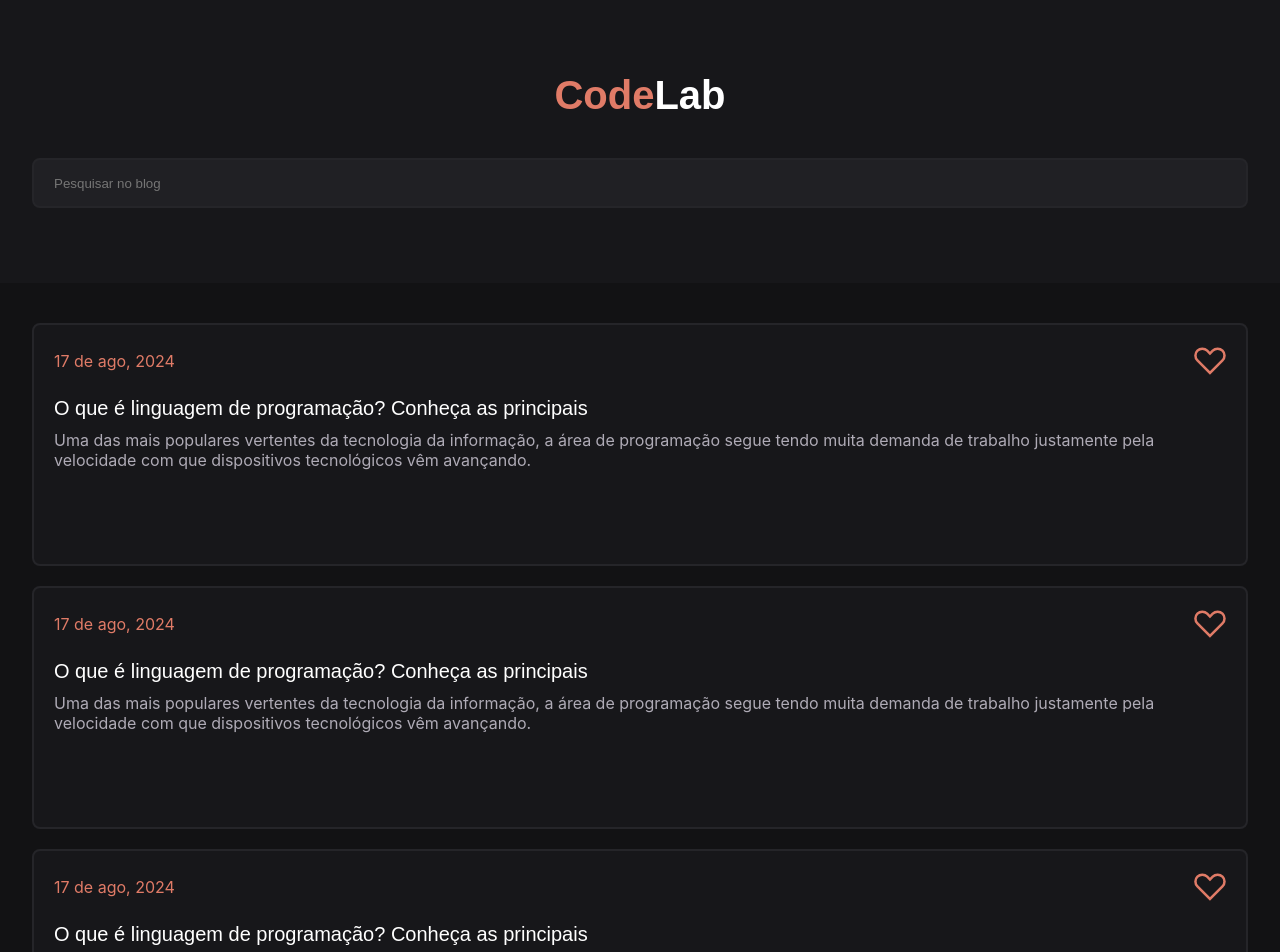
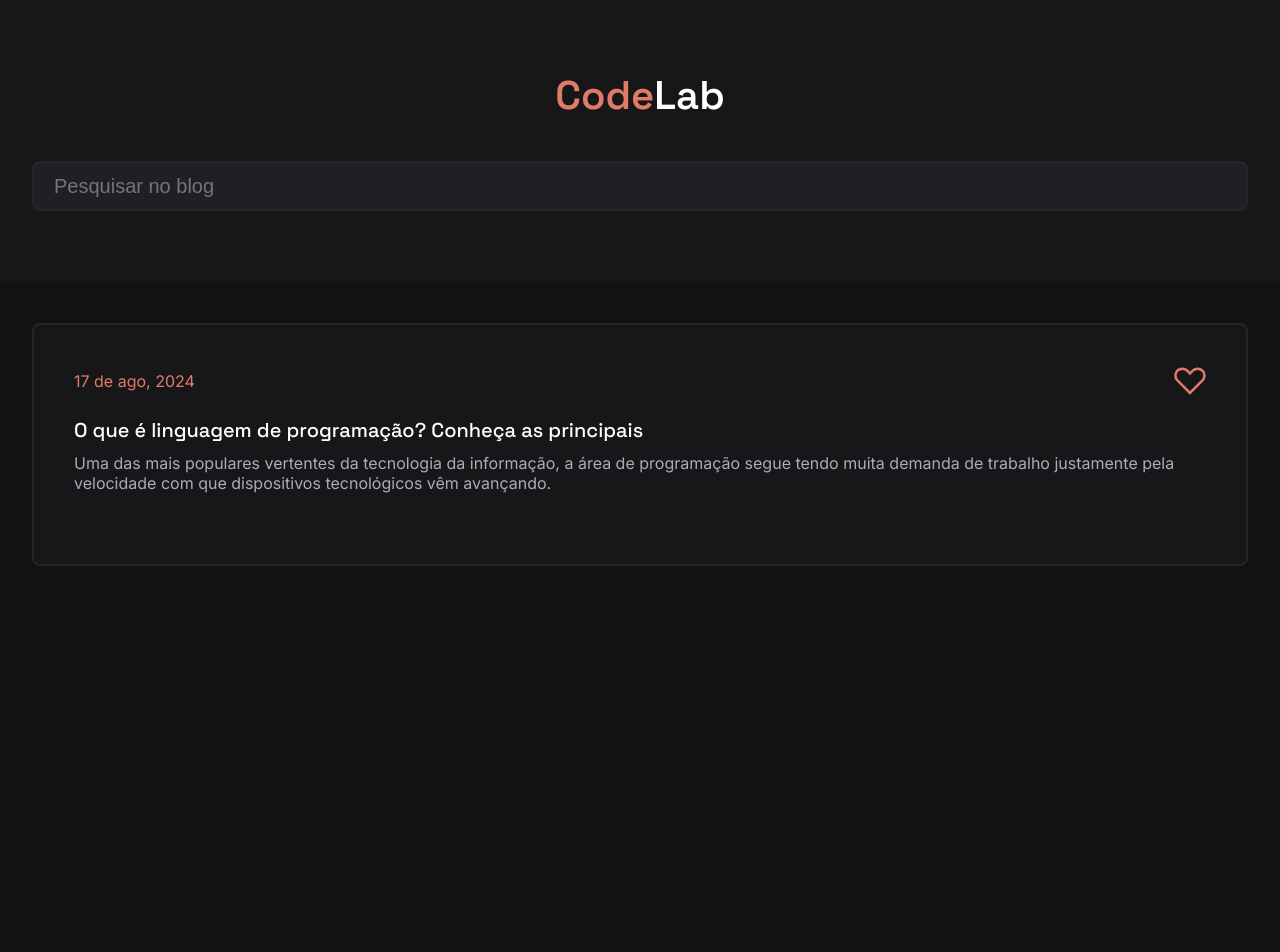
Before and after one commit to JoaoFernandesXD/codelab1, a React (Vite) app: page / in a window 1280 px wide. Shown: the top 952 px of the page. After the commit the page ends 800 px from the top, so only its background shows below. Built offline with nearby package versions, Linux system fonts and the light colour scheme.

Commit message:
fix - ajuste no input, padding main, import

```diff
--- a/src/components/Card/module.Card.css
+++ b/src/components/Card/module.Card.css
@@ -1,11 +1,12 @@
 .card {
     width: 100%;
-    height: 243px;
+    min-height: 243px;
     border-radius: 8px;
-    padding: 20px;
+    padding: 40px;
     border: 2px solid var(--dark-40);
     background-color: var(--dark-20);
     cursor: pointer;
+
 }
 .card:hover {
     border: 2px solid var(--brand-color);
--- a/src/components/Input/module.input.css
+++ b/src/components/Input/module.input.css
@@ -5,5 +5,7 @@ input{
     border-radius: 8px;
     border: 2px solid #252529;
     padding: 0 20px;
-    font-family: "Space Grotesk", sans-serif;
+    font-weight: 500;
+    font-size: 20px;
+    color: var(--gray);
 }
--- a/src/components/Main/Main.tsx
+++ b/src/components/Main/Main.tsx
@@ -8,10 +8,6 @@ function Main(){
     return(
         <main>
             <Card></Card>
-            <Card></Card>
-            <Card></Card>
-            <Card></Card>
-            <Card></Card>
         </main>
     )
 }
--- a/src/components/Main/module.main.css
+++ b/src/components/Main/module.main.css
@@ -1,8 +1,10 @@
 main {
-    width: 100%;
+    width: calc(100% - 40px);
     max-width: 1216px;
     display: flex;
     flex-direction: column;
     gap: 20px;
-    margin: 40px auto 0;
+    margin: 40px auto;
+    padding: 0 20px;
+    box-sizing: content-box;
 }
--- a/src/index.css
+++ b/src/index.css
@@ -1,10 +1,11 @@
+
+@import url("https://fonts.googleapis.com/css2?family=Inter:wght@100..900&family=Space+Grotesk:wght@300..700&display=swap");
+
 * {
   margin: 0;
   padding: 0;
   box-sizing: border-box;
 }
-
-@import url("https://fonts.googleapis.com/css2?family=Inter:wght@100..900&family=Space+Grotesk:wght@300..700&display=swap");
 
 :root {
   --brand-color: #e07b67;
```
